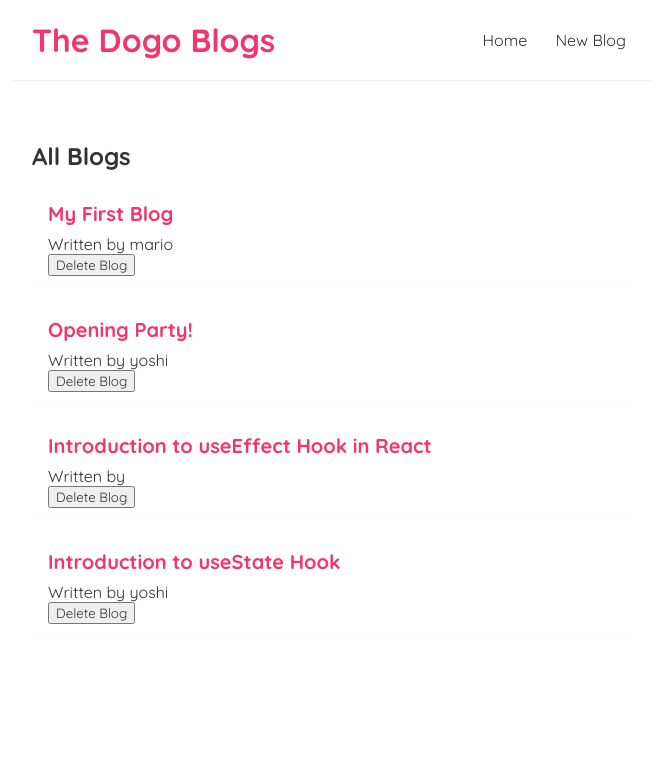
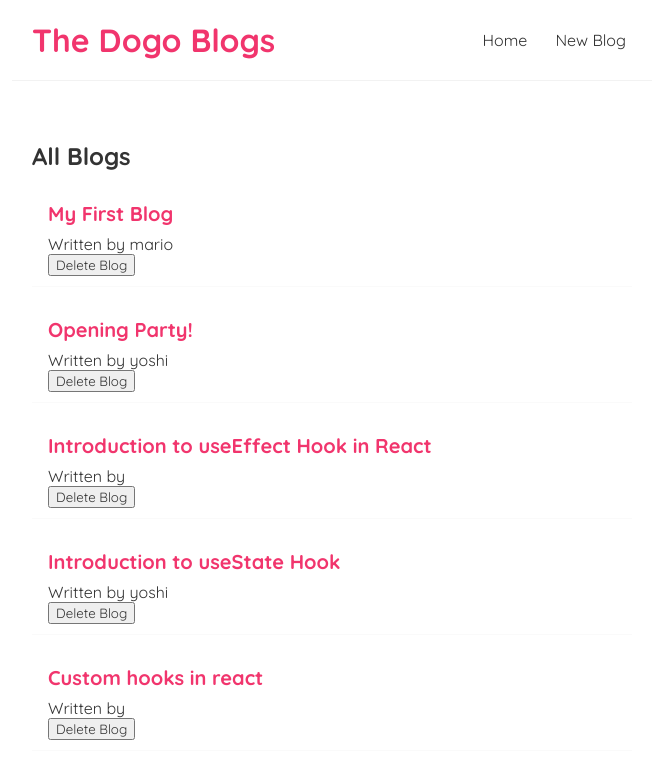
Before and after one commit to Iqbal0786/dogo-blog, a React (Create React App) app: page / in a window 1280 px wide. Shown: the top 778 px of the page, without its empty margins (308-964 px from the left). Built offline with nearby package versions, Linux system fonts and the light colour scheme; data requests are answered from the project's data file.

Commit message:
added isPending state for conditional rendering

```diff
--- a/Data/db.json
+++ b/Data/db.json
@@ -23,6 +23,12 @@
       "body": "useState hook is used to store temporary value in a component",
       "author": "yoshi",
       "id": 4
+    },
+    {
+      "title": "Custom hooks in react",
+      "body": "it is a javascript function that is used to share common logic across multiple components",
+      "author": "",
+      "id": 5
     }
   ]
 }
--- a/src/components/Create.jsx
+++ b/src/components/Create.jsx
@@ -6,14 +6,14 @@ export default function Create() {
         body:"",
         author:""
     })
-
+    const [isPending,setIsPending]=useState(false)
     const inputHandler=(e)=>{
         const {name,value}= e.target
        setInput({...input ,[name]:value})
     }
   const handleSubmit = (e) => {
     e.preventDefault();
-
+    setIsPending(true)
 
     fetch('http://localhost:8000/blogs/', {
       method: 'POST',
@@ -21,6 +21,7 @@ export default function Create() {
       body: JSON.stringify(input)
     }).then(() => {
       alert('new blog added');
+       setIsPending(false)
     })
   }
   return (
@@ -52,7 +53,8 @@ export default function Create() {
           <option value="mario">mario</option>
           <option value="yoshi">yoshi</option>
         </select>
-        <button>Add Blog</button>
+       {!isPending && <button>Add Blog</button>}
+       {isPending && <button>Add Blog ...</button>}
       </form>
     </div>
   )
```
